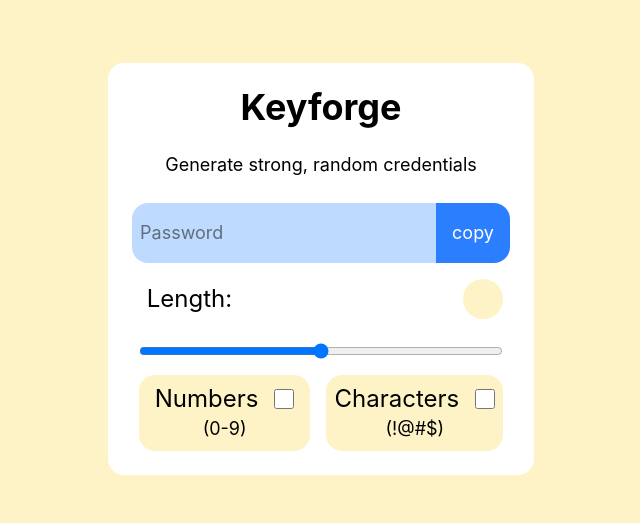
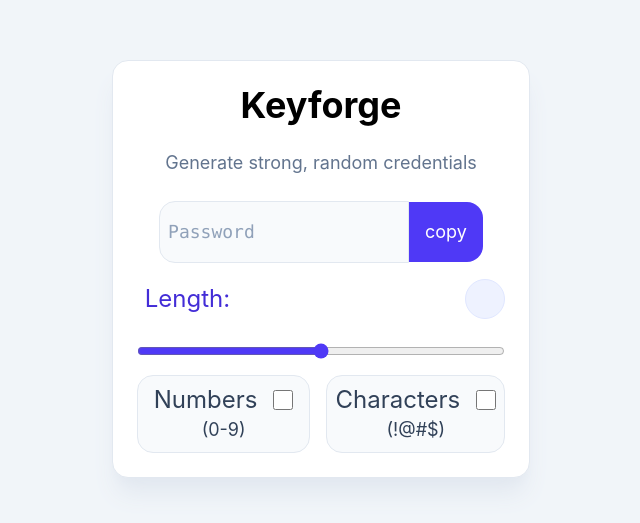
Before and after one commit to kavinanandr/keyforge-password-generator, a React (Vite) app: page / in a window 1280 px wide. Shown: the part 131-654 px from the top of the page, without its empty margins (319-959 px from the left). Built offline with nearby package versions, Linux system fonts and the light colour scheme.

Commit message:
style(ui): change colors and styles of all of the elements in the page to make it visually pleasing

```diff
--- a/index.html
+++ b/index.html
@@ -6,9 +6,9 @@
     <meta name="author" content="Kavin Anand" />
     <title>keyforge</title>
   </head>
-  <body class="flex min-h-screen items-center justify-center bg-amber-100">
+  <body class="flex min-h-screen items-center justify-center bg-slate-100">
     <div
-      class="m-4 flex min-h-fit flex-col items-center justify-center rounded-2xl bg-white p-2 md:p-6 md:portrait:p-8"
+      class="m-4 flex min-h-fit flex-col items-center justify-center rounded-2xl border border-slate-200 bg-white p-2 shadow-xl shadow-slate-200 md:p-6 md:portrait:p-8"
       id="root"
     ></div>
     <script type="module" src="/src/main.jsx"></script>
--- a/src/App.jsx
+++ b/src/App.jsx
@@ -4,17 +4,17 @@ function App() {
       <h1 className="px-4 py-2 text-3xl font-bold md:pt-0 md:text-4xl md:portrait:text-5xl">
         Keyforge
       </h1>
-      <p className="p-4 md:text-lg md:portrait:p-6 md:portrait:text-xl">
+      <p className="p-4 text-slate-500 md:text-lg md:portrait:p-6 md:portrait:text-xl">
         Generate strong, random credentials
       </p>
       <section id="display-password">
         <input
-          className="my-2 rounded-l-2xl bg-blue-200 px-2 py-4 md:text-lg md:portrait:px-4 md:portrait:text-2xl"
+          className="my-2 rounded-l-2xl border border-slate-200 bg-slate-50 px-2 py-4 font-mono text-slate-900 placeholder:text-slate-400 md:text-lg md:portrait:px-4 md:portrait:text-2xl"
           type="text"
           placeholder="Password"
           readOnly
         />
-        <button className="rounded-r-2xl bg-blue-500 p-4 text-white hover:cursor-pointer hover:brightness-120 md:text-lg md:portrait:text-2xl">
+        <button className="rounded-r-2xl bg-indigo-600 p-4 text-white hover:cursor-pointer hover:brightness-120 md:text-lg md:portrait:text-2xl">
           copy
         </button>
       </section>
@@ -23,22 +23,22 @@ function App() {
         <div>
           <div className="flex items-center justify-between">
             <label
-              className="md: p-2 text-xl md:text-2xl md:portrait:text-3xl"
+              className="md: p-2 text-xl text-indigo-700 md:text-2xl md:portrait:text-3xl"
               htmlFor=""
             >
               Length:
             </label>
-            <button className="my-2 size-10 rounded-full bg-amber-100 text-xl md:text-2xl md:portrait:text-3xl"></button>
+            <button className="my-2 size-10 rounded-full border border-indigo-100 bg-indigo-50 text-xl font-semibold text-indigo-700 md:text-2xl md:portrait:text-3xl"></button>
           </div>
           <input
-            className="my-4 w-full hover:cursor-pointer"
+            className="my-4 w-full accent-indigo-600 hover:cursor-pointer"
             type="range"
             min={8}
             max={20}
           />
         </div>
         <div className="flex flex-wrap gap-4">
-          <button className="rounded-2xl bg-amber-100 p-2 hover:cursor-pointer">
+          <button className="rounded-2xl border border-slate-200 bg-slate-50 p-2 text-slate-700 hover:cursor-pointer hover:bg-slate-200">
             <div className="flex items-center justify-between">
               <label
                 className="pr-4 pl-2 text-xl hover:cursor-pointer md:text-2xl md:portrait:text-3xl"
@@ -55,7 +55,7 @@ function App() {
             </div>
             <span className="text-lg md:portrait:text-2xl">(0-9)</span>
           </button>
-          <button className="rounded-2xl bg-amber-100 hover:cursor-pointer">
+          <button className="rounded-2xl border border-slate-200 bg-slate-50 text-slate-700 hover:cursor-pointer hover:bg-slate-200">
             <div className="flex items-center justify-between">
               <label
                 className="pr-4 pl-2 text-xl hover:cursor-pointer md:text-2xl md:portrait:text-3xl"
```
